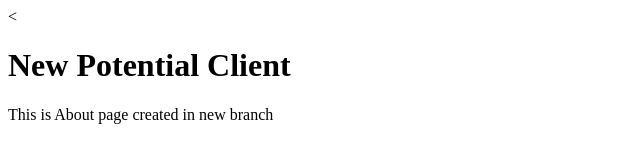
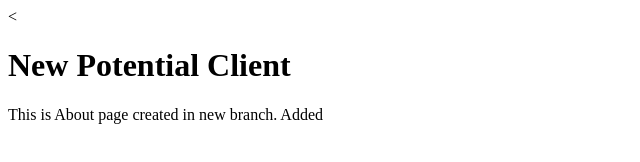
Before and after one commit to sagaryvk/git-course-repo, a website: page first-git/about.html in a window 1280 px wide. Shown: the full height of the page, 0-640 px from the left. Drawn offline with Linux system fonts and the light colour scheme.

```diff
--- a/first-git/about.html
+++ b/first-git/about.html
@@ -8,7 +8,7 @@
 </head>
 <body>
     <h1>New Potential Client</h1>
-    This is About page created in new branch
+    This is About page created in new branch. Added
     <!-- This is a new form -->
 </body>
 </html>
```
